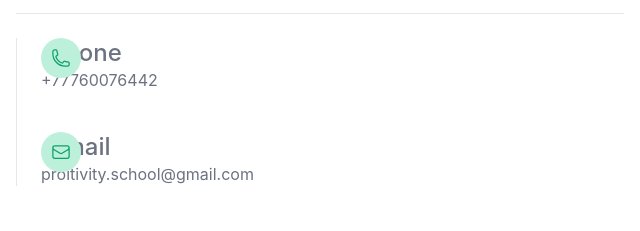
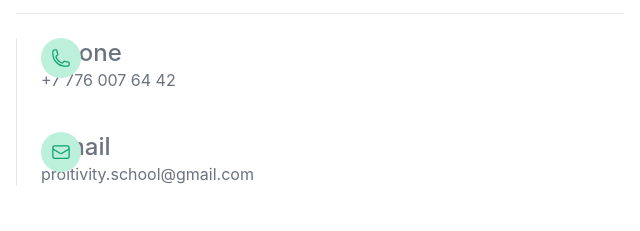
Before and after one commit to shinigami789/shinigami789.github.io, a website: page index.html in a window 1280 px wide. Shown: the part 2440-2671 px from the top of the page, 0-640 px from the left. Drawn offline with nearby package versions, Linux system fonts and the light colour scheme.

Commit message:
final-ish

```diff
--- a/index.html
+++ b/index.html
@@ -282,7 +282,7 @@
                         </span>
 
                         <h2 class="font-medium leading-tight text-2xl pl-2">Phone</h2>
-                        <p class="text-base">+77760076442</p>
+                        <p class="text-base">+7 776 007 64 42</p>
                     </li>
                     <li class="mb-10 ml-6">
                         <span class="absolute flex items-center justify-center w-10 h-10 bg-green-200 rounded-full -left-4 ring-4 ring-white dark:ring-gray-900 dark:bg-green-900">
```
